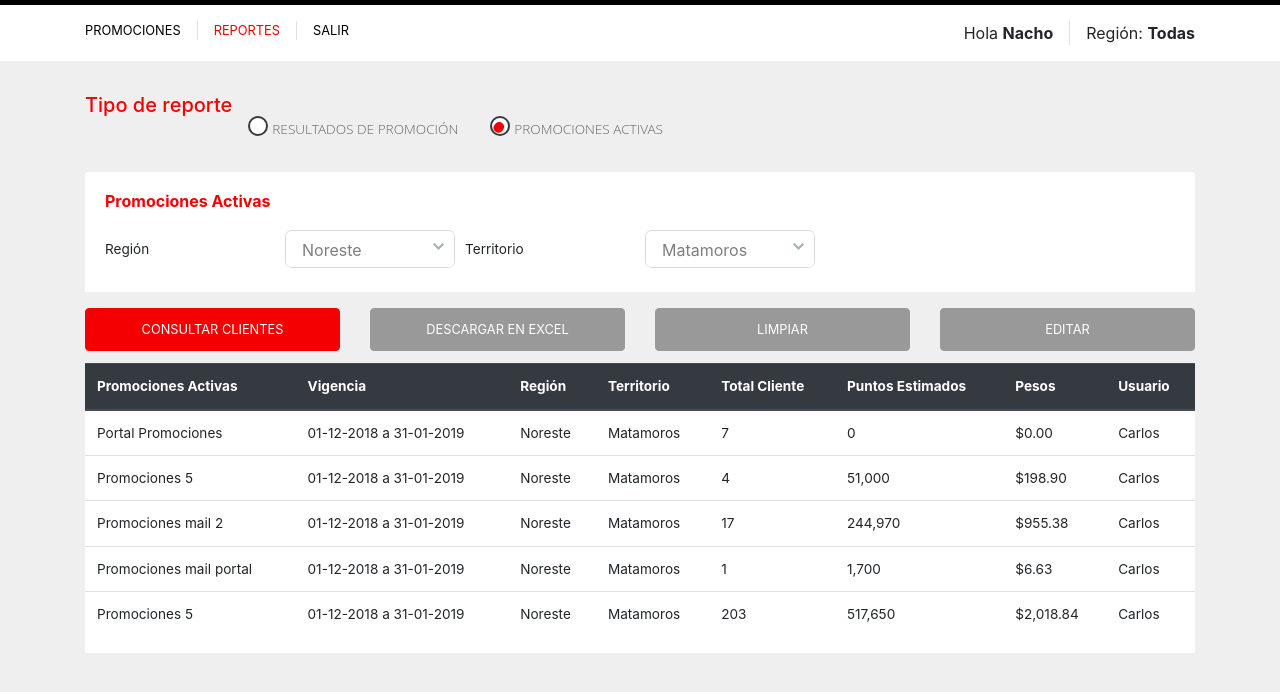
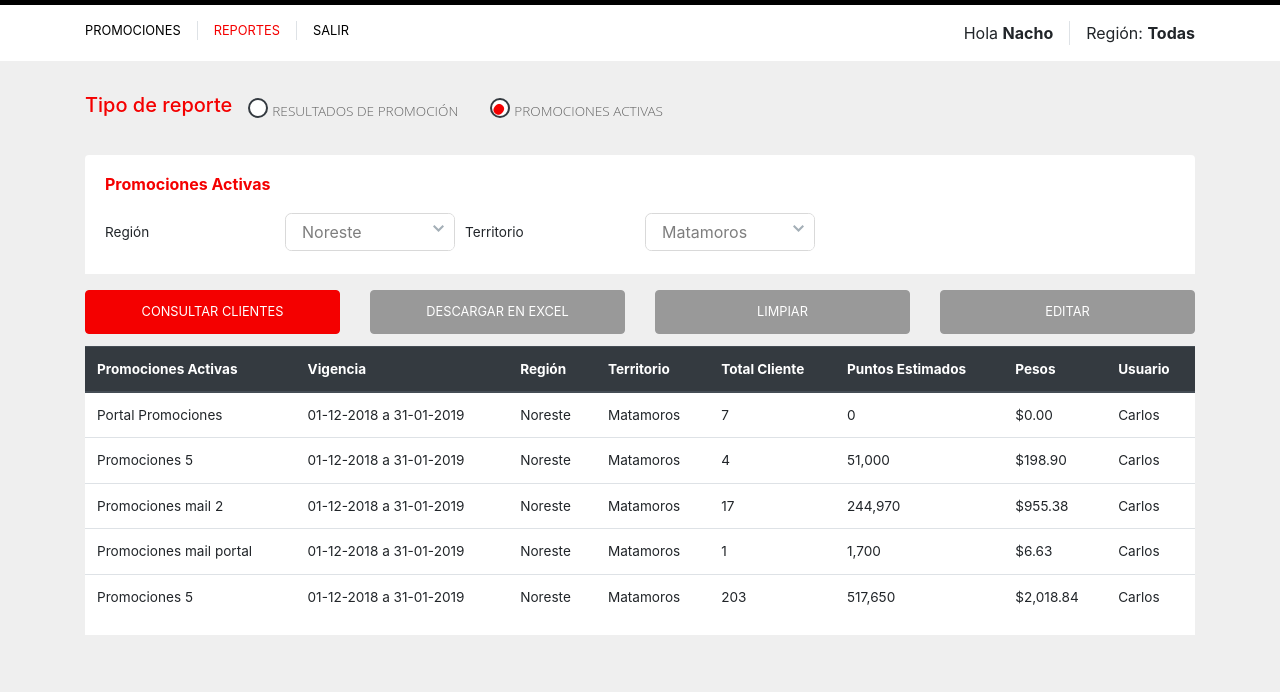
Before and after one commit to xaz89/arca-recompensas, a website: page activas.html in a window 1280 px wide. Shown: the part 56-748 px from the top of the page. Drawn offline with nearby package versions, Linux system fonts and the light colour scheme.

Commit message:
checkbox

```diff
--- a/arca-theme.scss
+++ b/arca-theme.scss
@@ -188,7 +188,6 @@ form {
     display: inline-flex;
     * {
         padding-right: 1rem;
-        align-items: center;
         vertical-align: middle;
     }
     h5 {
@@ -198,7 +197,7 @@ form {
     label {
         font-size: 0.85rem;
         display: inline-block;
-        margin-top: 1.5rem;
+        margin-top: 0.4rem;
     }
 }
 
@@ -273,7 +272,7 @@ label {
         text-align: center;
 
         label {
-            margin-top: 1rem;
+            margin-top: 0.5rem;
         }
 
         * {
```
Also changed, not shown: arca-theme.css, 1 other file.
